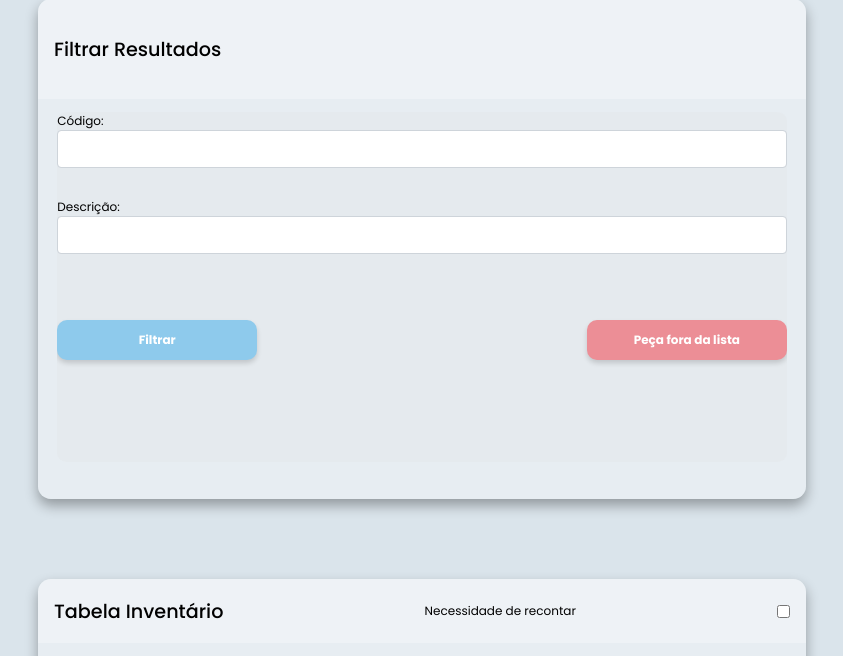
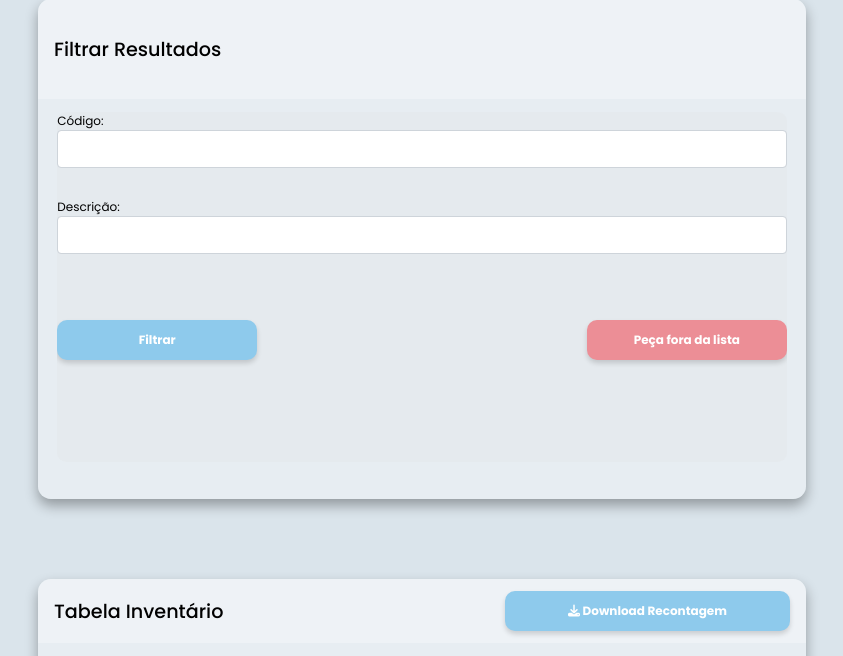
Before and after one commit to Cemag-pcp/inventario-cemag, a Flask app: template templates/inventario.html in a window 1280 px wide. Shown: the part 123-779 px from the top of the page, without its empty margins (208-1051 px from the left). Run offline with Flask 3, Linux system fonts and the light colour scheme; the template is opened without the code that fills it: most values are stand-ins (such as "Sample title", 1, 10 or a date in 2020); some libraries are stand-ins or nearby versions.

Commit message:
botão de download

```diff
--- a/app.py
+++ b/app.py
@@ -121,9 +121,6 @@ def inventario():
         cur.close()
         conn.close()
 
-        print(contagem)
-        print(saldo_value)
-
         if len(saldo) > 0:
 
             if curva_abc == 'A' and contagem != saldo_value:
@@ -169,7 +166,7 @@ def inventario():
                     T5.*,
                     T6.data_mais_antiga,
                     CASE
-                        WHEN T5.contagem_agrupada != T5.saldo AND T5.recontagem_agrupada IS NULL AND T5.curva_abc = 'A' THEN 'Recontar'
+                        WHEN T5.contagem_agrupada != T5.saldo AND T5.recontagem_agrupada IS NULL THEN 'Recontar'
                         ELSE ''
                     END AS necessidade_recontagem
                 FROM (
--- a/templates/inventario.html
+++ b/templates/inventario.html
@@ -131,8 +131,9 @@
 <div class="table table-1" id="tabela-container" style="margin: 40px; margin-left: 20px;">
     <section class="table__header">
         <h2>Tabela Inventário</h2>
-        <label>Necessidade de recontar</label>
-        <input type="checkbox" id="checkboxRecontar">
+        <button class="botão_filtrar" style="margin-top: 0px; width: 285px;" id="download_necessidade_recontar">
+            <i class="fas fa-download"></i> Download Recontagem
+        </button>
     </section>
     <section class="table__body">
         <table class="responsive-table" id="tabela-principal">
@@ -245,6 +246,7 @@
 
                 if (dado[4] === 'Recontar') {
                     totalCell.innerHTML = `${dado[3]} <i class="fas fa-exclamation-triangle" style="color: red;"></i>`;
+                    row.classList.add('linha-com-icone'); // Adiciona a classe à linha que contém o ícone
                 } else {
                     totalCell.textContent = dado[3];
                 }
@@ -266,12 +268,62 @@
 
                 tbody.appendChild(row);
             }
+
+            const linhasComIcones = document.querySelectorAll('.linha-com-icone');
+
         }
         // Inicializa a tabela com os dados da primeira página
         atualizarTabela();
     });
 </script>
 
+<script>
+    // Atualize o evento de clique do botão existente
+    document.getElementById('download_necessidade_recontar').addEventListener('click', function () {
+        baixarLinhasComIcones();
+    });
+
+    // Função para baixar linhas com ícones em CSV
+    function baixarLinhasComIcones() {
+        const tabela = document.getElementById('tabela-principal');
+        const linhasParaDownload = tabela.querySelectorAll('.linha-com-icone');
+
+        // Crie um array para armazenar os dados das linhas com ícones
+        const linhasCSV = [];
+
+        // Adicione o cabeçalho ao array
+        linhasCSV.push(['Código', 'Descrição', 'Contagem', 'Total']);
+
+        // Adicione os dados das linhas com ícones ao array
+        linhasParaDownload.forEach(function (linha) {
+            const dadosLinha = [];
+
+            linha.querySelectorAll('td').forEach(function (celula) {
+                dadosLinha.push(celula.textContent.trim());
+            });
+
+            linhasCSV.push(dadosLinha);
+        });
+
+        // Converta o array para uma string CSV
+        const csvContent = linhasCSV.map(row => row.join(',')).join('\n');
+
+        // Crie um Blob com o conteúdo CSV
+        const blob = new Blob(["\uFEFF", csvContent], { type: 'text/csv' });
+
+        // Crie um link de download e simule um clique
+        const link = document.createElement('a');
+        link.href = URL.createObjectURL(blob);
+        link.download = 'linhas_com_icones.csv';
+        document.body.appendChild(link);
+        link.click();
+
+        // Remova o link após o clique simulado
+        document.body.removeChild(link);
+    }
+
+
+</script>
 <!-- AÇÃO DO BOTÃO DE ENVIAR DA TABELA -->
 
 <script>
```
